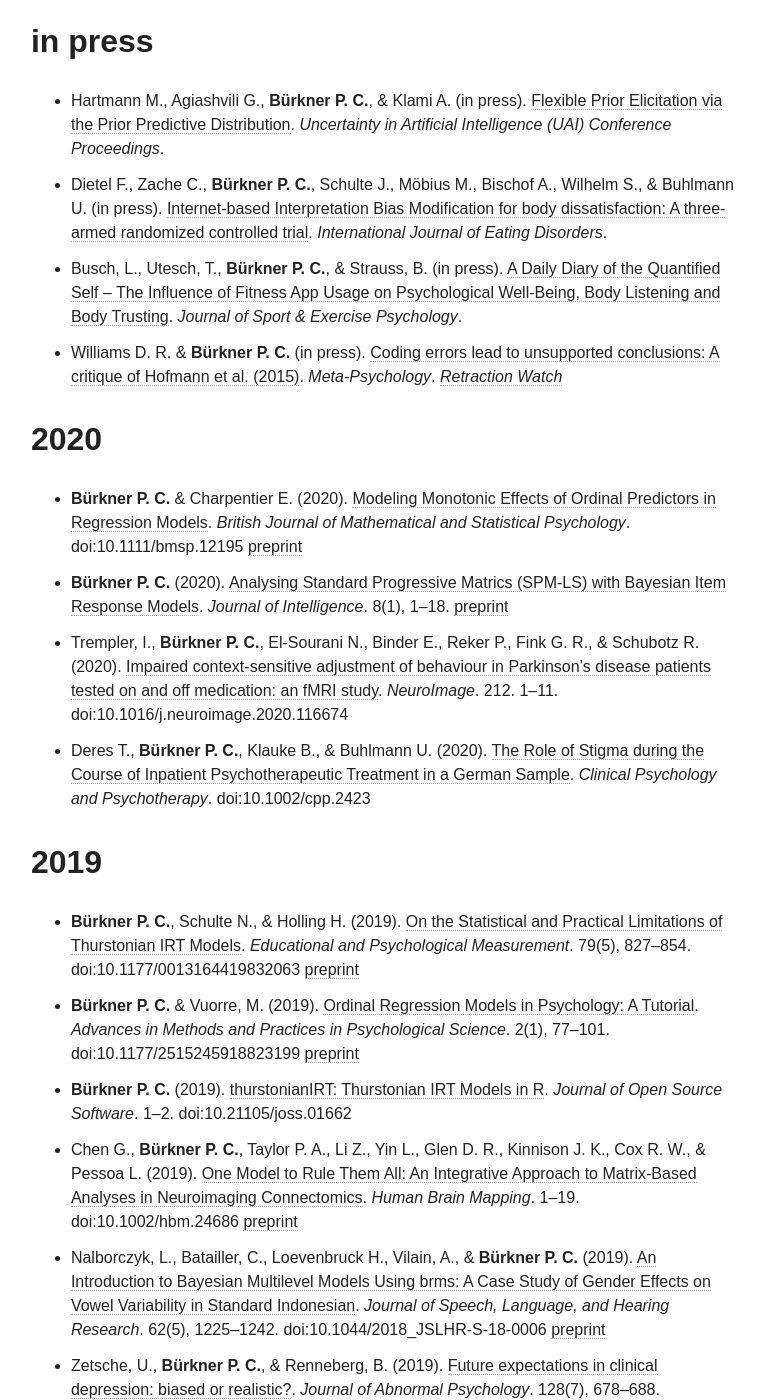
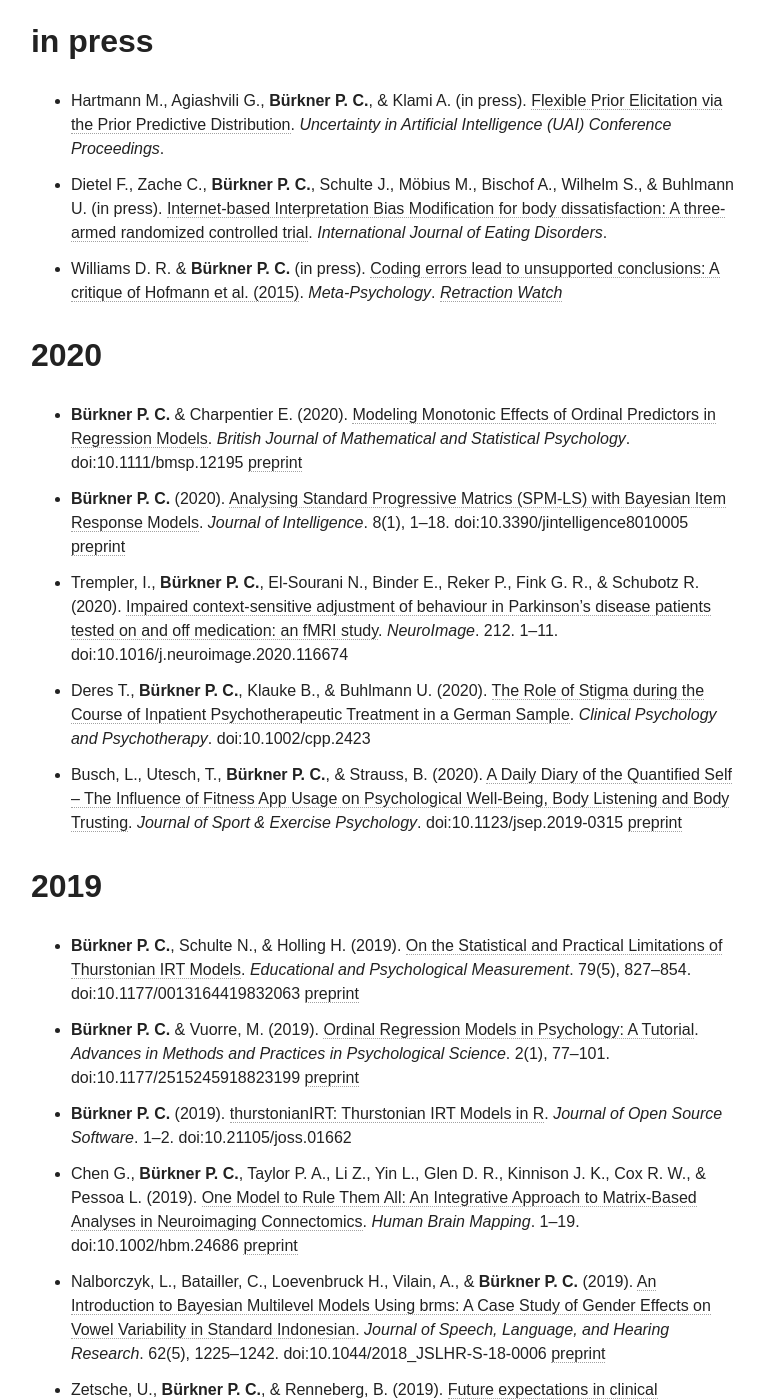
Before and after one commit to paul-buerkner/paul-buerkner.github.io, a Jekyll site: the page built from publications/index.md, in a window 1280 px wide and 1400 px high, scrolled down 1664 px. Shown: the whole window, without its empty margins (255-1019 px from the left). Built offline with Jekyll 4.4.1, drawn with Linux system fonts in a browser that asks for light colours; nearby versions of some CDN libraries.

Commit message:
move paper to 'published'

```diff
--- a/publications/index.md
+++ b/publications/index.md
@@ -26,16 +26,15 @@
 
 * Hartmann M., Agiashvili G., **Bürkner P. C.**, &  Klami A. (in press). [Flexible Prior Elicitation via the Prior Predictive Distribution](https://arxiv.org/abs/2002.09868). *Uncertainty in Artificial Intelligence (UAI) Conference Proceedings*.
 * Dietel F., Zache C., **Bürkner P. C.**, Schulte J., Möbius M., Bischof A., Wilhelm S., & Buhlmann U. (in press). [Internet-based Interpretation Bias Modification for body dissatisfaction: A three-armed randomized controlled trial](https://psyarxiv.com/y73rd/). *International Journal of Eating Disorders*.
-* Busch, L., Utesch, T., **Bürkner P. C.**, & Strauss, B. (in press). [A Daily Diary of the Quantified Self – The Influence of Fitness App Usage on Psychological Well-Being, Body Listening and Body Trusting](https://psyarxiv.com/cd6t8/). *Journal of Sport & Exercise Psychology*.
 * Williams D. R. & **Bürkner P. C.** (in press). [Coding errors lead to unsupported conclusions: A critique of Hofmann et al. (2015)](https://osf.io/preprints/psyarxiv/2jpdb/). *Meta-Psychology*. [*Retraction Watch*](http://retractionwatch.com/2016/10/04/oh-well-love-hormone-doesnt-reduce-psychiatric-symptoms-says-researchers-in-request-to-retract/)
 
 ## 2020
 
 * **Bürkner P. C.** & Charpentier E. (2020). [Modeling Monotonic Effects of Ordinal Predictors in Regression Models](https://doi.org/10.1111/bmsp.12195). *British Journal of Mathematical and Statistical Psychology*. doi:10.1111/bmsp.12195 [preprint](https://psyarxiv.com/9qkhj/)
-* **Bürkner P. C.** (2020). [Analysing Standard Progressive Matrics (SPM-LS) with Bayesian Item Response Models](https://www.mdpi.com/2079-3200/8/1/5). *Journal of Intelligence*. 8(1), 1--18. [preprint](https://psyarxiv.com/gn5hk)
+* **Bürkner P. C.** (2020). [Analysing Standard Progressive Matrics (SPM-LS) with Bayesian Item Response Models](https://www.mdpi.com/2079-3200/8/1/5). *Journal of Intelligence*. 8(1), 1--18. doi:10.3390/jintelligence8010005 [preprint](https://psyarxiv.com/gn5hk)
 * Trempler, I., **Bürkner P. C.**, El-Sourani N., Binder E., Reker P., Fink G. R., & Schubotz R. (2020). [Impaired context-sensitive adjustment of behaviour in Parkinson's disease patients tested on and off medication: an fMRI study](https://doi.org/10.1016/j.neuroimage.2020.116674). *NeuroImage*. 212. 1--11. doi:10.1016/j.neuroimage.2020.116674
-* Deres T., **Bürkner P. C.**, Klauke B., & Buhlmann U. (2020). [The Role of Stigma during the Course of Inpatient Psychotherapeutic Treatment in a German Sample](https://doi.org/10.1002/cpp.2423). *Clinical Psychology and Psychotherapy*.
-doi:10.1002/cpp.2423
+* Deres T., **Bürkner P. C.**, Klauke B., & Buhlmann U. (2020). [The Role of Stigma during the Course of Inpatient Psychotherapeutic Treatment in a German Sample](https://doi.org/10.1002/cpp.2423). *Clinical Psychology and Psychotherapy*. doi:10.1002/cpp.2423
+* Busch, L., Utesch, T., **Bürkner P. C.**, & Strauss, B. (2020). [A Daily Diary of the Quantified Self – The Influence of Fitness App Usage on Psychological Well-Being, Body Listening and Body Trusting](http://dx.doi.org/10.1123/jsep.2019-0315). *Journal of Sport & Exercise Psychology*. doi:10.1123/jsep.2019-0315 [preprint](https://psyarxiv.com/cd6t8/)
 
 ## 2019
 
```
